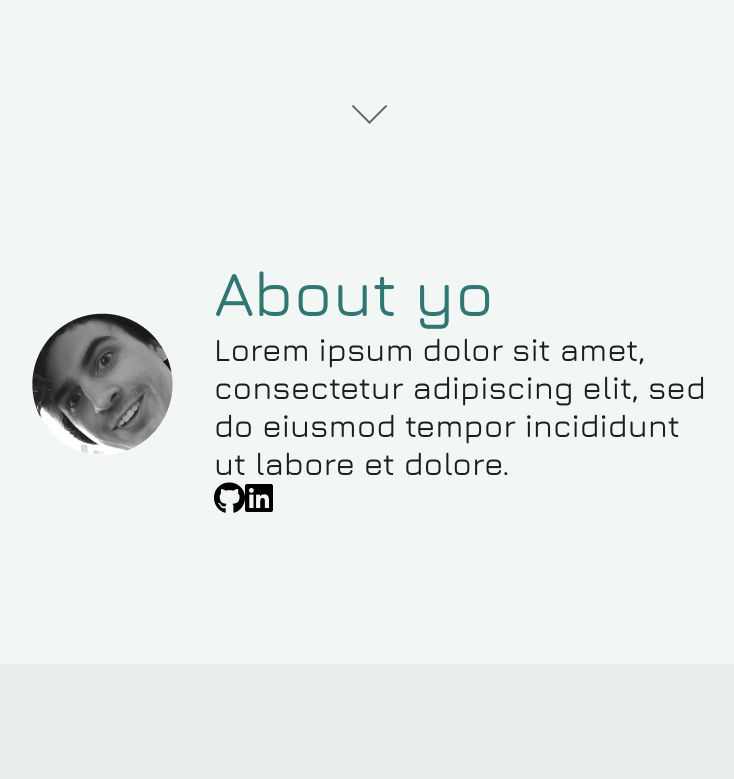
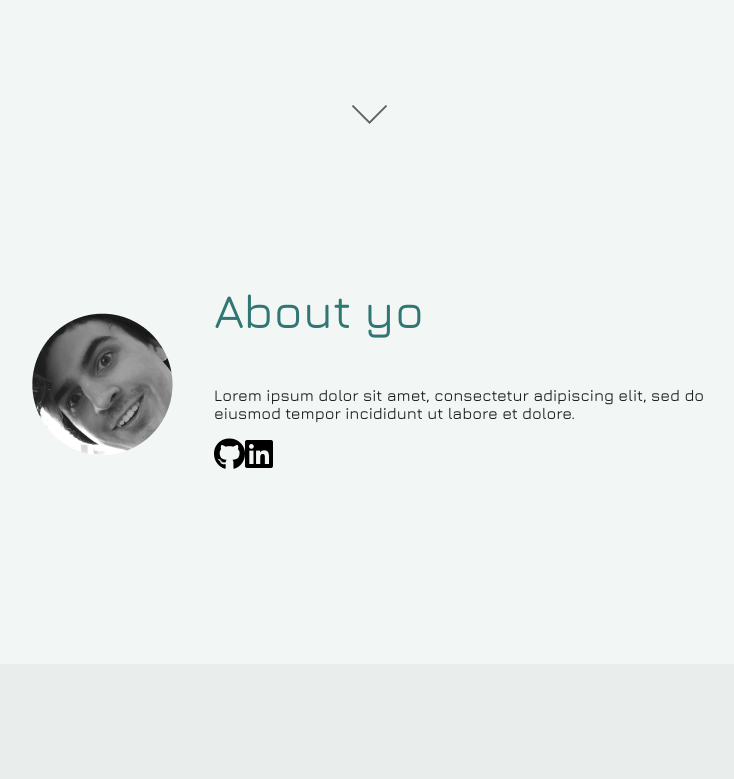
Before and after one commit to ajhanson22227/portfolio, a React (Create React App) app: page / in a window 1536 px wide. Shown: the part 616-1395 px from the top of the page, without its empty margins (399-1133 px from the left). Built offline with nearby package versions, Linux system fonts and the light colour scheme.

Commit message:
Adjust about me info to have more space

```diff
--- a/src/components/Summary/Personal/Personal.css
+++ b/src/components/Summary/Personal/Personal.css
@@ -9,8 +9,17 @@
     margin: 0 1em;
 }
 .about-content{
+    display: flex;
+    flex-direction: column;
+    justify-content: center;
+    height: 100%;
     width: 500px;
     margin: 0 1em;
+}
+
+
+.about-content > *{
+    margin-bottom: 1em;
 }
 
 .about-title{
@@ -25,6 +34,7 @@
     color: #1d1d1d;
 }
 
+
 /* Laptops and smaller desktops */
 @media only screen and (min-width: 992px ){
     .about-title{
@@ -32,17 +42,17 @@
     }
 
     .about-text{
-        font-size: 1.4em;
+        font-size: 1em;
     }
 }
 
 /* Extra Large Screen */
 @media only screen and (min-width: 1500px ){
     .about-title{
-        font-size: 4em;
+        font-size: 3em;
     }
 
     .about-text{
-        font-size: 2em;
+        font-size: 1em;
     }
 }
```
